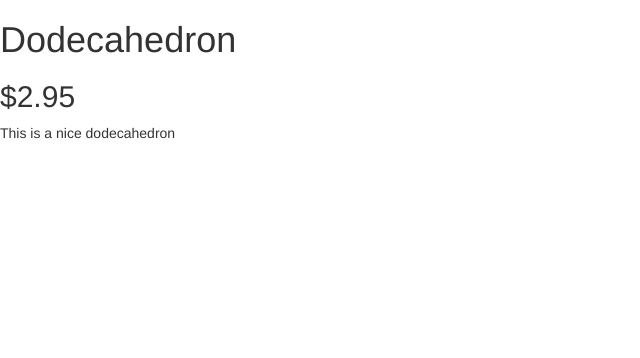
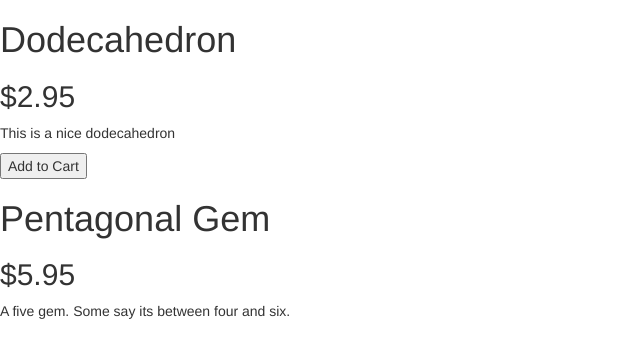
Before and after one commit to A440251/gemsAreTrulyOutrageous, a plain HTML site: page index.html in a window 1280 px wide. Shown: the whole page, without its empty margins (0-640 px from the left). Drawn offline with Linux system fonts and the light colour scheme; files that its build step writes are made by us from their sources.

Commit message:
Ruby, for vigor.

```diff
--- a/app.js
+++ b/app.js
@@ -10,14 +10,25 @@ is a good habit to get into.
 	var app = angular.module('store', []);
 
 	app.controller('StoreController', function(){
-		this.product = gem;
+		this.products = gems;
 	});
 
-	var gem = {
+	var gems = [
+	{
 		name: 'Dodecahedron',
 		price: 2.95,
 		description: 'This is a nice dodecahedron',
+		canPurchase: true,
+		sold0ut: true
+	},
+	{
+		name: "Pentagonal Gem",
+		price: 5.95,
+		description: "A five gem. Some say its between four and six.",
+		canPurchase: false,
+		soldOut: false
 	}
+	];
 
 
 })();
--- a/index.html
+++ b/index.html
@@ -3,12 +3,12 @@
   <head>
     <link rel="stylesheet" type="text/css" href="bootstrap.min.css" />
   </head>
-  <body>
-    <div ng-controller="StoreController as store">
-	  <h1> {{store.product.name}} </h1>
-	  <h2> ${{store.product.price}} </h2>
-	  <p> {{store.product.description}} </p>
-	</div>
+  <body ng-controller="StoreController as store">
+  <div ng-repeat="product in store.products">
+    <h1> {{product.name}} </h1>
+	<h2> ${{product.price}} </h2>
+	<p> {{product.description}} </p>
+	<button ng-show="product.canPurchase">Add to Cart</button>
   </body>
     <script type="text/javascript" src="angular.min.js"></script>
 	<script type="text/javascript" src="app.js"></script>
```
